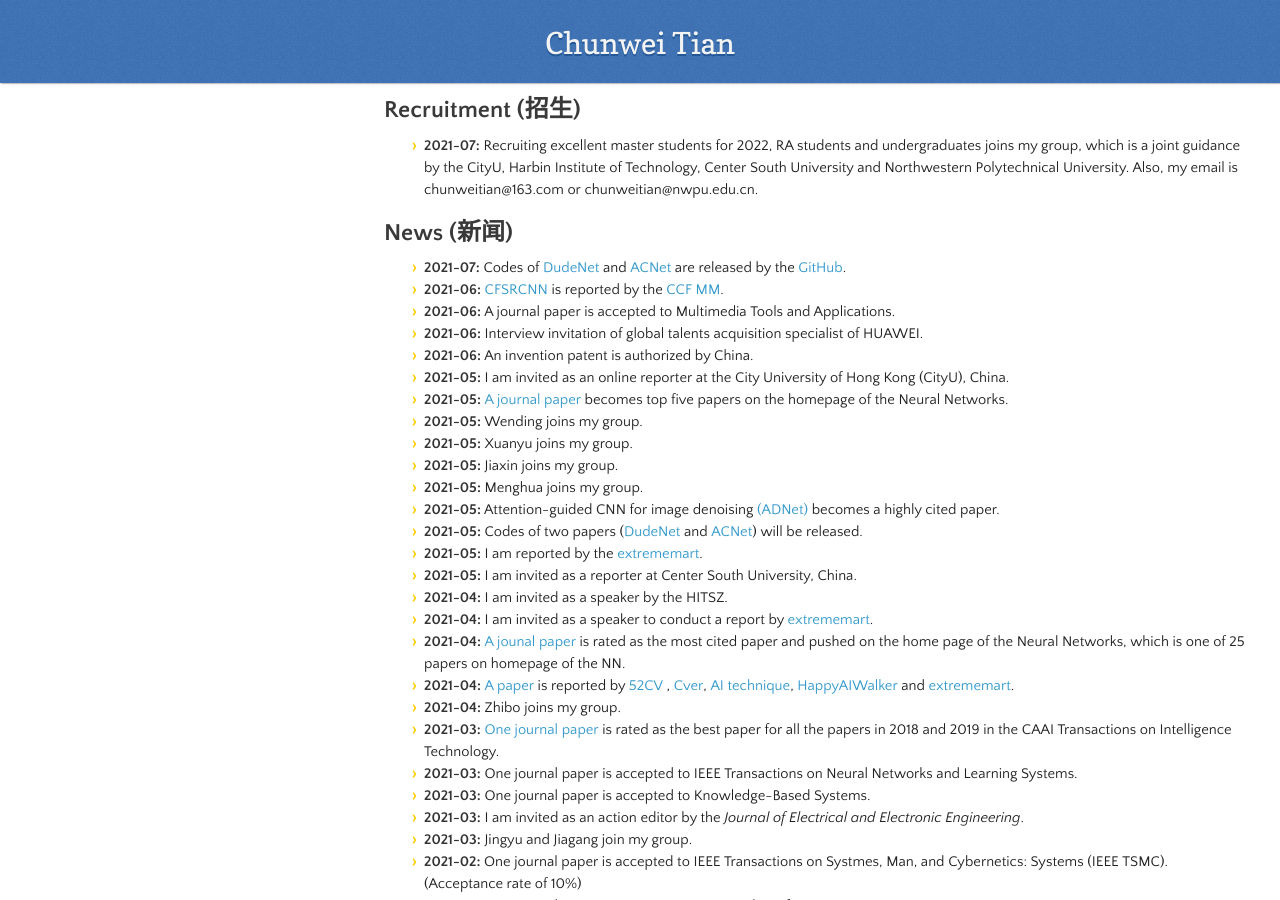
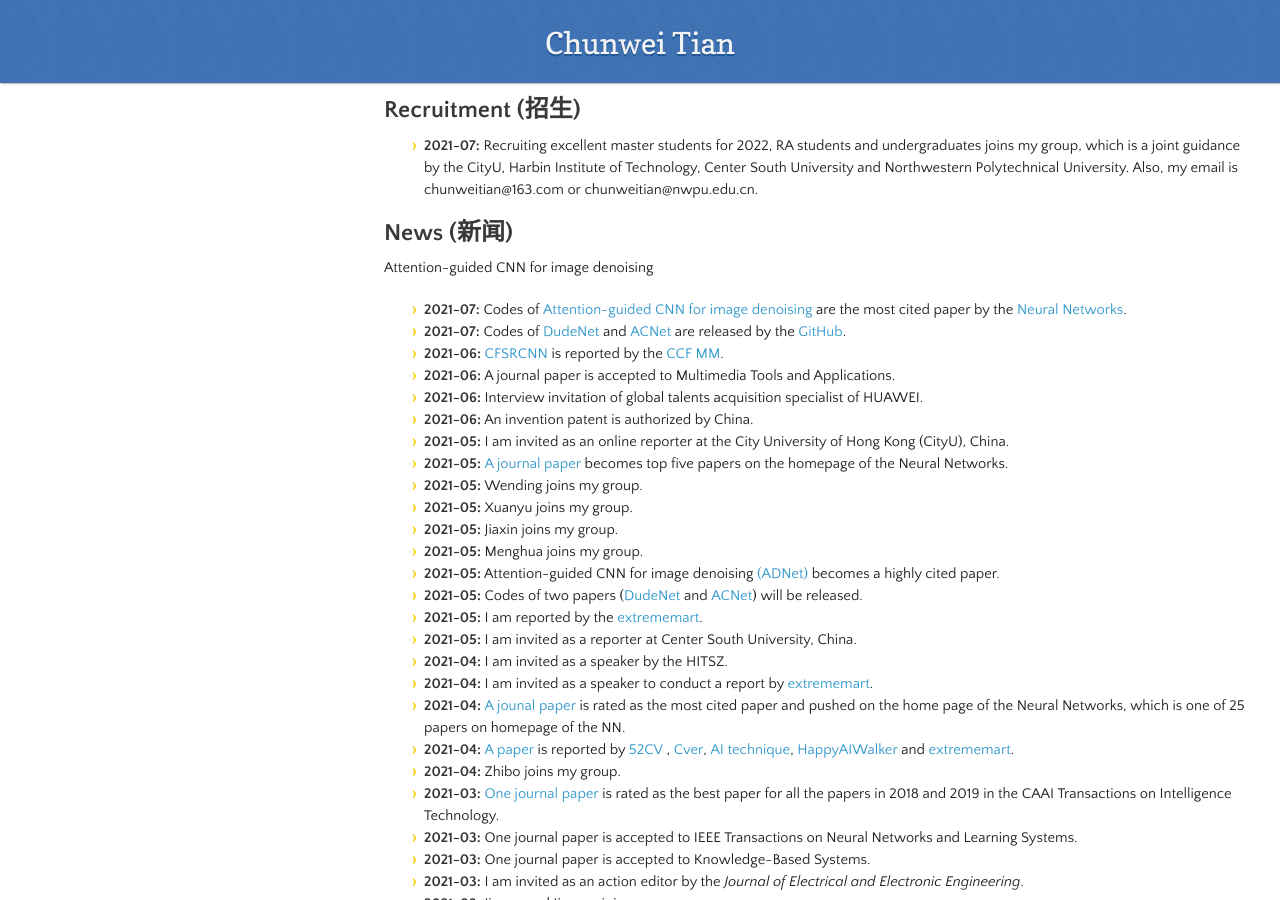
Before and after one commit to hellloxiaotian/hellloxiaotian.github.io, a Jekyll site: the page built from index.md, in a window 1280 px wide and 900 px high, scrolled down 1124 px. Built offline with Jekyll 4.4.1, drawn with Linux system fonts in a browser that asks for light colours; nearby versions of some CDN libraries; our own code applies the rules of GitHub Pages for plain Markdown files; the repository's description, which GitHub fills in, is left out.

Commit message:
Update index.md

```diff
--- a/index.md
+++ b/index.md
@@ -29,6 +29,8 @@ Major Research Project:  Noise Tolerance Computing and Flexible Low-Level Vision
 - **2021-07:** Recruiting excellent master students for 2022, RA students and undergraduates joins my group, which is a joint guidance by the CityU, Harbin Institute of Technology, Center South University and Northwestern Polytechnical University. Also, my email is chunweitian@163.com or chunweitian@nwpu.edu.cn.
 
 ## News (新闻)
+Attention-guided CNN for image denoising
+- **2021-07:** Codes of [Attention-guided CNN for image denoising](https://www.sciencedirect.com/science/article/abs/pii/S0893608019304241) are the most cited paper by the [Neural Networks](https://www.journals.elsevier.com/neural-networks/most-cited-articles).
 - **2021-07:** Codes of [DudeNet](https://github.com/hellloxiaotian/DudeNet) and [ACNet](https://github.com/hellloxiaotian/ACNet) are released by the [GitHub](https://github.com/hellloxiaotian).
 - **2021-06:** [CFSRCNN](https://www.google.com/url?q=https%3A%2F%2Fieeexplore.ieee.org%2Fabstract%2Fdocument%2F9105085&sa=D&sntz=1&usg=AFQjCNHwF_ajw6cyVFSOXuPi36HzR4A1Kg) is reported by the  [CCF MM](https://mp.weixin.qq.com/s/-rUmRDFbPvKMjU0EIYV3Rg).
 - **2021-06:** A journal paper is accepted to  Multimedia Tools and Applications.
```
